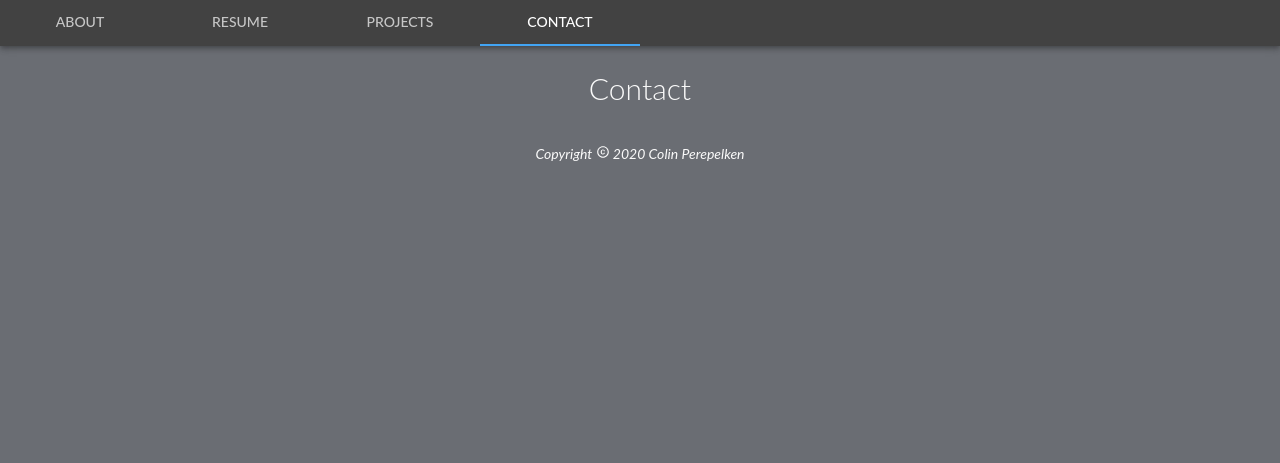
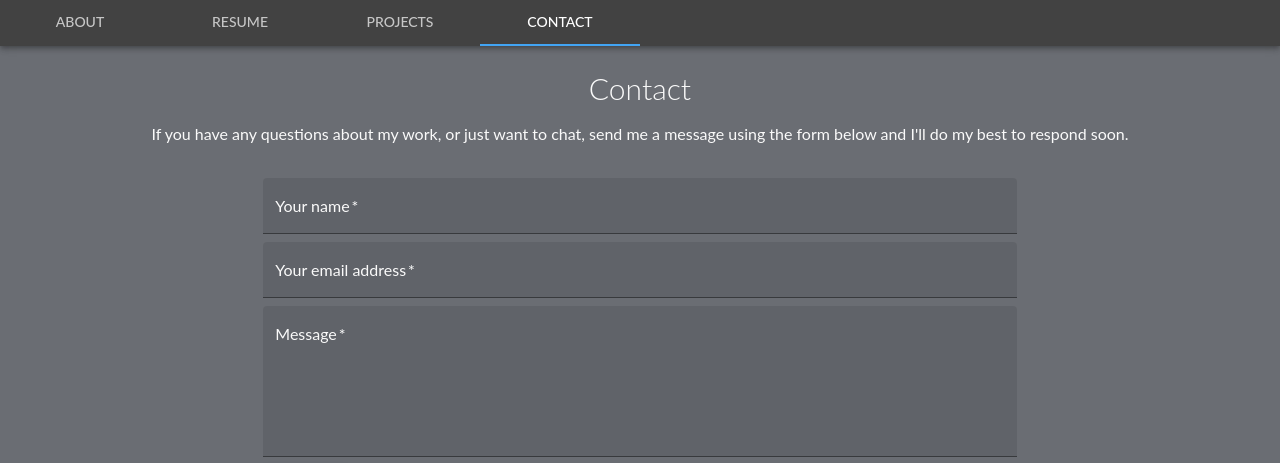
Before and after one commit to colinperepelken/old-portfolio, a React (Create React App) app: page / in a window 1280 px wide. Both pictures are taken after a click on the tab "CONTACT". Shown: the part 322-785 px from the top of the page. Built offline with nearby package versions, Linux system fonts and the light colour scheme.

Commit message:
Create contact form

```diff
--- a/src/views/Contact.js
+++ b/src/views/Contact.js
@@ -1,13 +1,52 @@
 import React, { Component } from 'react';
 import {
     Grid,
-    Typography
+    Typography,
+    Box,
+    TextField,
+    Button,
+    Container
 } from "@material-ui/core";
 
+import { theme } from "../theme";
+import { makeStyles } from "@material-ui/core/styles";
+
+const useStyles = makeStyles(theme => ({
+    textField: {
+        marginBottom: theme.spacing(1),
+    },
+    submitBtn: {
+        textAlign: "center",
+    }
+}));
+
 const Contact = () => {
+    const classes = useStyles(theme);
+
+    const handleSubmit = (e) => {
+        e.preventDefault();
+        window.console.log('Submitted!!!');
+    };
+
+
     return (
         <Grid container direction="column" justify="center" alignItems="center">
-            <Typography variant="h2">Contact</Typography>
+            <Grid item xs={12}>
+                <Box mb={2}>
+                    <Typography variant="h2">Contact</Typography>
+                </Box>
+            </Grid>
+            <Grid item container direction="column" justify="center" alignItems="center" xs={12}>
+                <Box mb={4}>
+                    <Typography>If you have any questions about my work, or just want to chat, send me a message using the form below and I'll do my best to respond soon.</Typography>
+                </Box>
+                <form onSubmit={handleSubmit}>
+                    <TextField fullWidth name="name" color="secondary" className={classes.textField} label="Your name" variant="filled" required />
+                    <TextField fullWidth name="email" color="secondary" className={classes.textField} label="Your email address" variant="filled" required />
+                    <TextField fullWidth name="message" color="secondary" className={classes.textField} label="Message" variant="filled" multiline rows={6} required />
+                    <Button className={classes.submitBtn} variant="contained" color="secondary">Submit</Button>
+                </form>
+            </Grid>
         </Grid>
     );
 }
```
